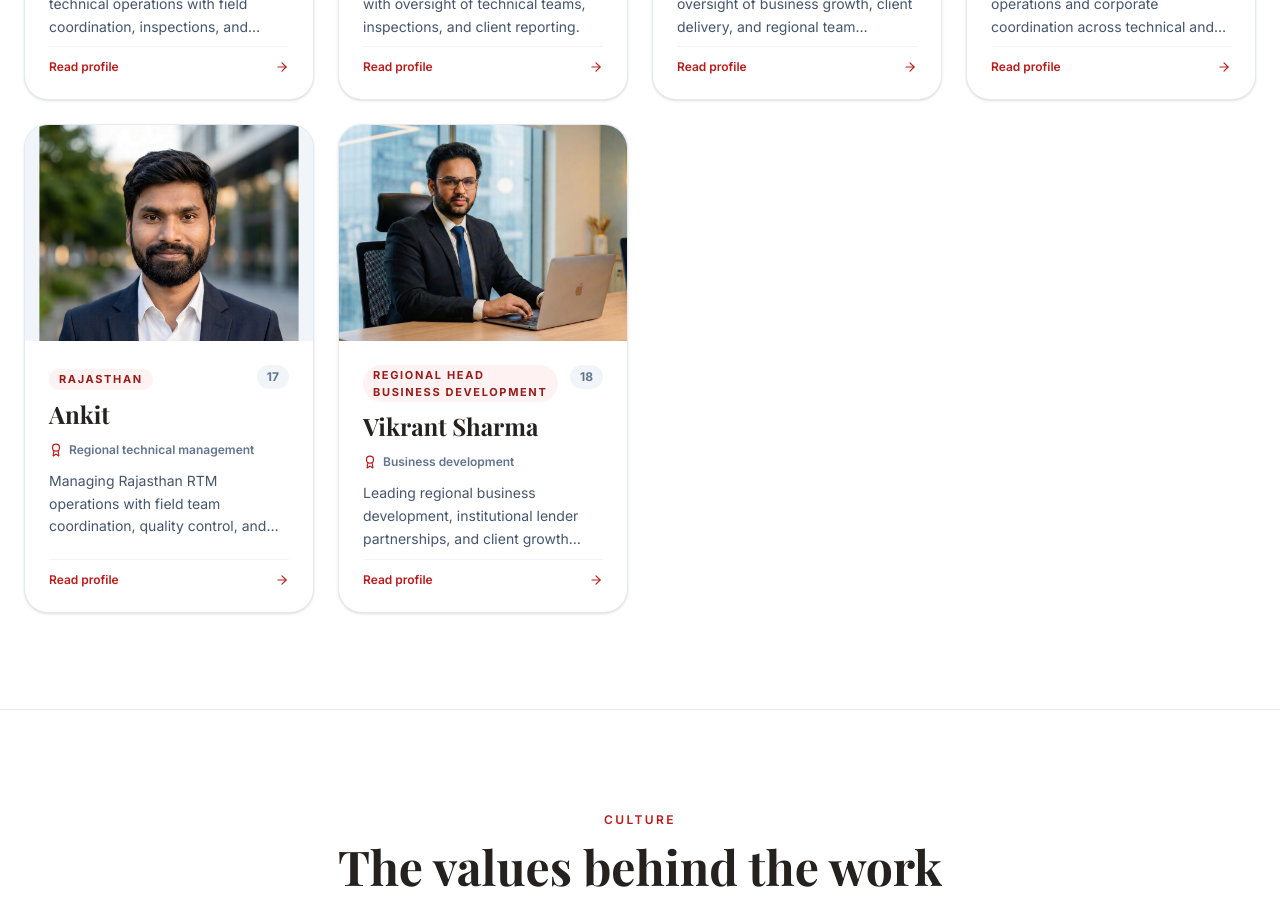
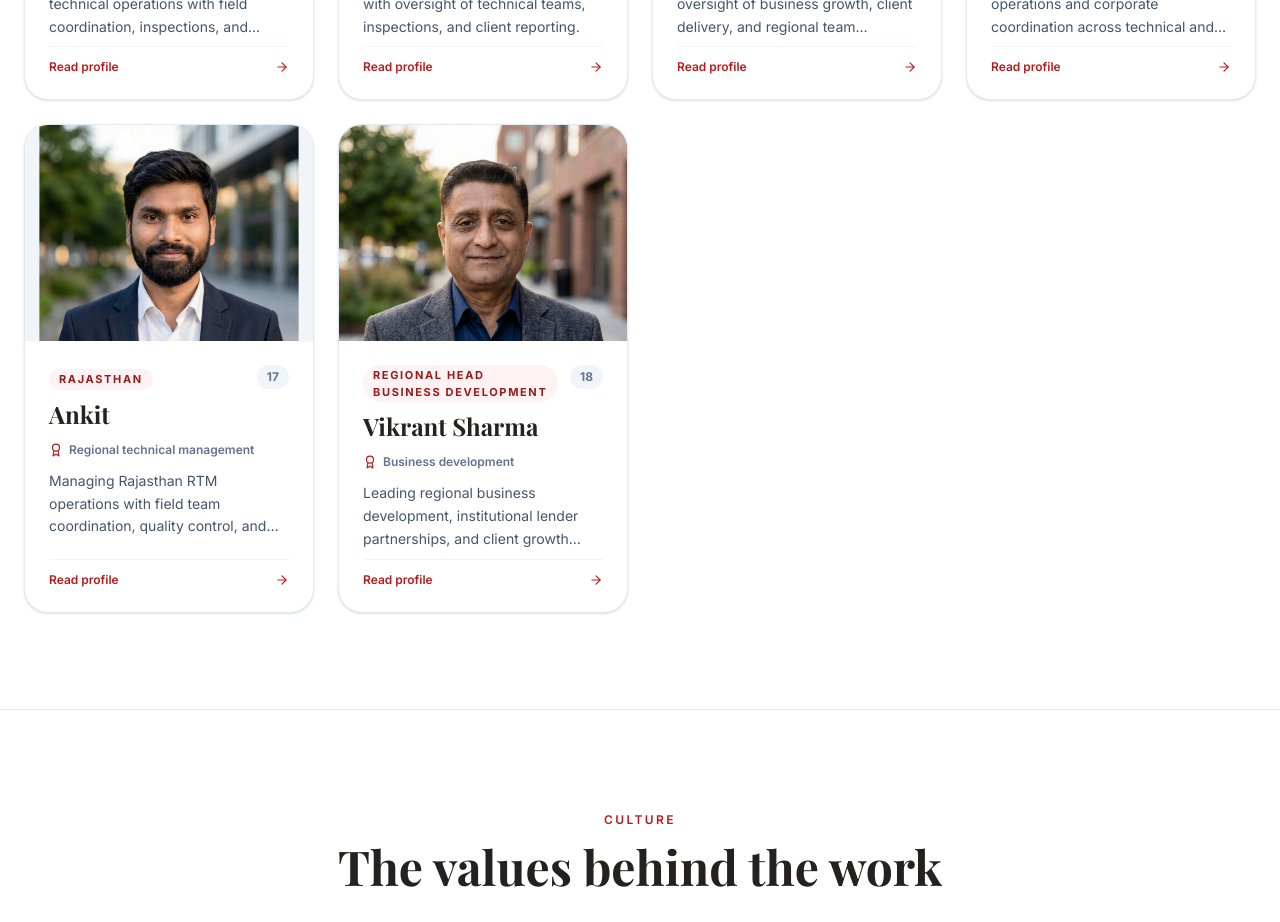
Before and after one commit to Sahilsingh31-del/formulaic-website, a React (Vite) app: page /team in a window 1280 px wide. Shown: the part 8780-9702 px from the top of the page. Built offline with nearby package versions, Linux system fonts and the light colour scheme; a web font is replaced by a local one.

Commit message:
Update Vikrant Sharma photo with proper framing

```diff
--- a/src/pages/Team.tsx
+++ b/src/pages/Team.tsx
@@ -336,7 +336,8 @@ const technicalManagement = [
     role: 'Regional Head Business Development',
     credentials: 'Business development',
     summary: 'Leading regional business development, institutional lender partnerships, and client growth initiatives across key markets.',
-    photo: '/team/management-07.jpg',
+    photo: '/team/vikrant-sharma.jpg',
+    photoPosition: '50% 12%',
   },
 ];
 
```
Also changed, not shown: public/team/vikrant-sharma.jpg (added).
